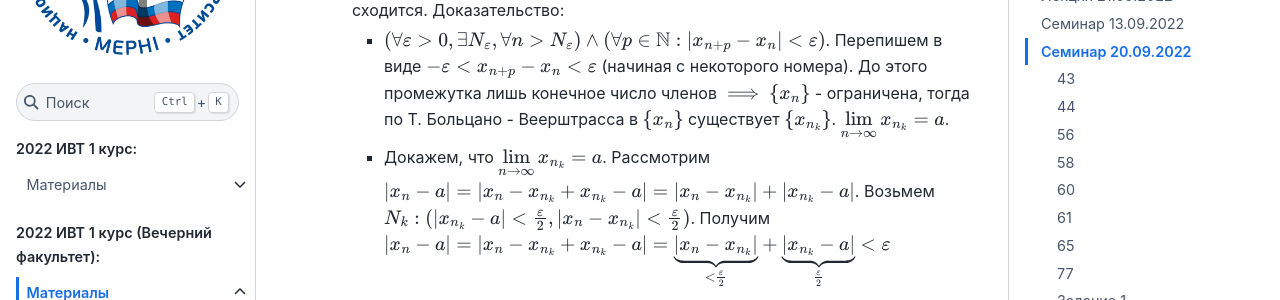
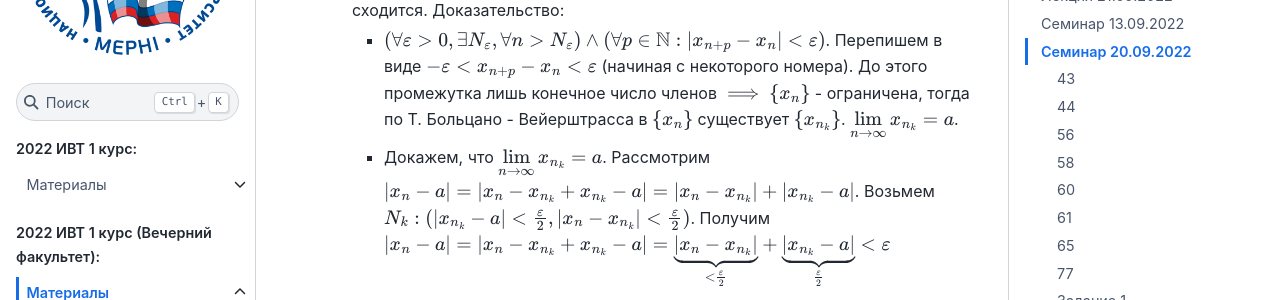
Before and after one commit to mephi-tex/mephi-tex, a Sphinx documentation site: the page built from docs/IVT_evening/mathematical-analysis.md, in a window 1280 px wide and 900 px high, scrolled down 13448 px. Shown: the part 177-477 px from the top of the window. Built offline with Sphinx 7.4.7 and the Sphinx Book theme 1.1.4, drawn with Linux system fonts in a browser that asks for light colours; the version number could not be read and is left out; some of the changed text lies outside the part shown.

Commit message:
edit weershtrass theorem

```diff
--- a/docs/IVT_evening/mathematical-analysis.md
+++ b/docs/IVT_evening/mathematical-analysis.md
@@ -346,7 +346,7 @@ depth: 3
 		- Так как в $\{x_{n}\}$ имеется предельная точка $a$, то $\forall \epsilon > 0$ в $\epsilon$ - окрестности точки $a$ содержится бесконечное число членов $\{x_{n}\}$. Возьмем $\epsilon_{1} = 1$ в окрестности точки $a$, возьмем $\overline{X_{1}}$ в этой окрестности. Далее возьмем $\epsilon_{2} = \frac{1}{2}$ и точку $\overline{X_{2}}$ из $\epsilon_{2}$ - окрестности и т. д.  Для $\epsilon_{n} = \frac{1}{n}$ возьмем $\overline{X_{n}}$ из $\epsilon_{n}$ - окрестности. Получим $\{\overline{x_{n}}\}$.
 		- Докажем, что $\lim\limits_{n \rightarrow \infty}{\overline{x_{n}}} = a$. $\forall \epsilon > 0$ посмотрим номера $\overline{x_{n}}$ , которые вошли в окрестность размера $\frac{1}{n}$, где $\frac{1}{n} < \epsilon$. Т. к. в нее вошла точка $x_{n}$, то в нее войдут и все дальнейшие $\overline{x_{n'}}$. Т. к. они все входят в меньшие окрестности. ч. т. д.
 
-### Теорема Больцано - Веерштрасса
+### Теорема Больцано - Вейерштрасса
 - Во всякой ограниченной последовательности содержится сходящаяся  подпоследовательность.
 	- Докажем, что у ограниченной последовательности существует предельная точка
 		1. Пусть имеется $\{x_{n}\}$ -  ограниченная $\implies \exists m, M : m \leq x_{n} \leq M$.
@@ -364,7 +364,7 @@ depth: 3
 - Последовательность $\{x_{n}\}$ сходится $\Longleftrightarrow$ она фундаментальная.
 	- Необходимость $(\implies)$: $\{x_{n}\}$ - сходится. Доказать : $\{x_{n}\}$ - фундаментальная. Доказательство: $\lim\limits_{n \rightarrow \infty}{\{x_{n}\}} = a$. Рассмотрим $|x_{n + p} - x_{n}|$. $|x_{n + p} - x_{n}| = |x_{n + p} - x_{n} - a + a| = |x_{n + p} - a - (x_{n} - a)| \leq \underbrace{|x_{n + p} - a|}_{\leq \frac{\epsilon}{2}} + \underbrace{|x_{n} - a|}_{\leq \frac{\epsilon}{2}} < \eps$
 	- Достаточность $(\Longleftarrow)$ : $\{x_{n}\}$ - фундаментальная. Докажем, что $\{x_{n}\}$ - сходится. Доказательство:
-		- $(\forall \epsilon > 0, \exists N_{\epsilon}, \forall n > N_{\epsilon}) \wedge (\forall p \in \NN : |x_{n + p} - x_{n}| < \epsilon)$. Перепишем в виде $-\eps < x_{n + p} - x_{n} < \eps$ (начиная с некоторого номера). До этого промежутка лишь конечное число членов $\implies$ $\{x_{n}\}$ - ограничена, тогда по Т. Больцано - Веерштрасса в $\{x_{n}\}$ существует $\{x_{n_{k}}\}$. $\lim\limits_{n \rightarrow \infty}{x_{n_{k}}} = a$.
+		- $(\forall \epsilon > 0, \exists N_{\epsilon}, \forall n > N_{\epsilon}) \wedge (\forall p \in \NN : |x_{n + p} - x_{n}| < \epsilon)$. Перепишем в виде $-\eps < x_{n + p} - x_{n} < \eps$ (начиная с некоторого номера). До этого промежутка лишь конечное число членов $\implies$ $\{x_{n}\}$ - ограничена, тогда по Т. Больцано - Вейерштрасса в $\{x_{n}\}$ существует $\{x_{n_{k}}\}$. $\lim\limits_{n \rightarrow \infty}{x_{n_{k}}} = a$.
 		- Докажем, что $\lim\limits_{n \rightarrow \infty}{x_{n_{k}}} = a$. Рассмотрим $|x_{n} - a| = |x_{n} - x_{n_{k}} + x_{n_{k}} - a| = |x_{n} - x_{n_{k}}| + |x_{n_{k}} - a|$. Возьмем $N_{k}: (|x_{n_{k}} - a| < \frac{\eps}{2}, |x_{n} - x_{n_{k}}| < \frac{\eps}{2})$. Получим $|x_{n} - a| = |x_{n} - x_{n_{k}} + x_{n_{k}} - a| = \underbrace{|x_{n} - x_{n_{k}}|}_{< \frac{\eps}{2}} + \underbrace{|x_{n_{k}} - a|}_{\frac{\eps}{2}} < \eps$
 
 ***Пример***
```
